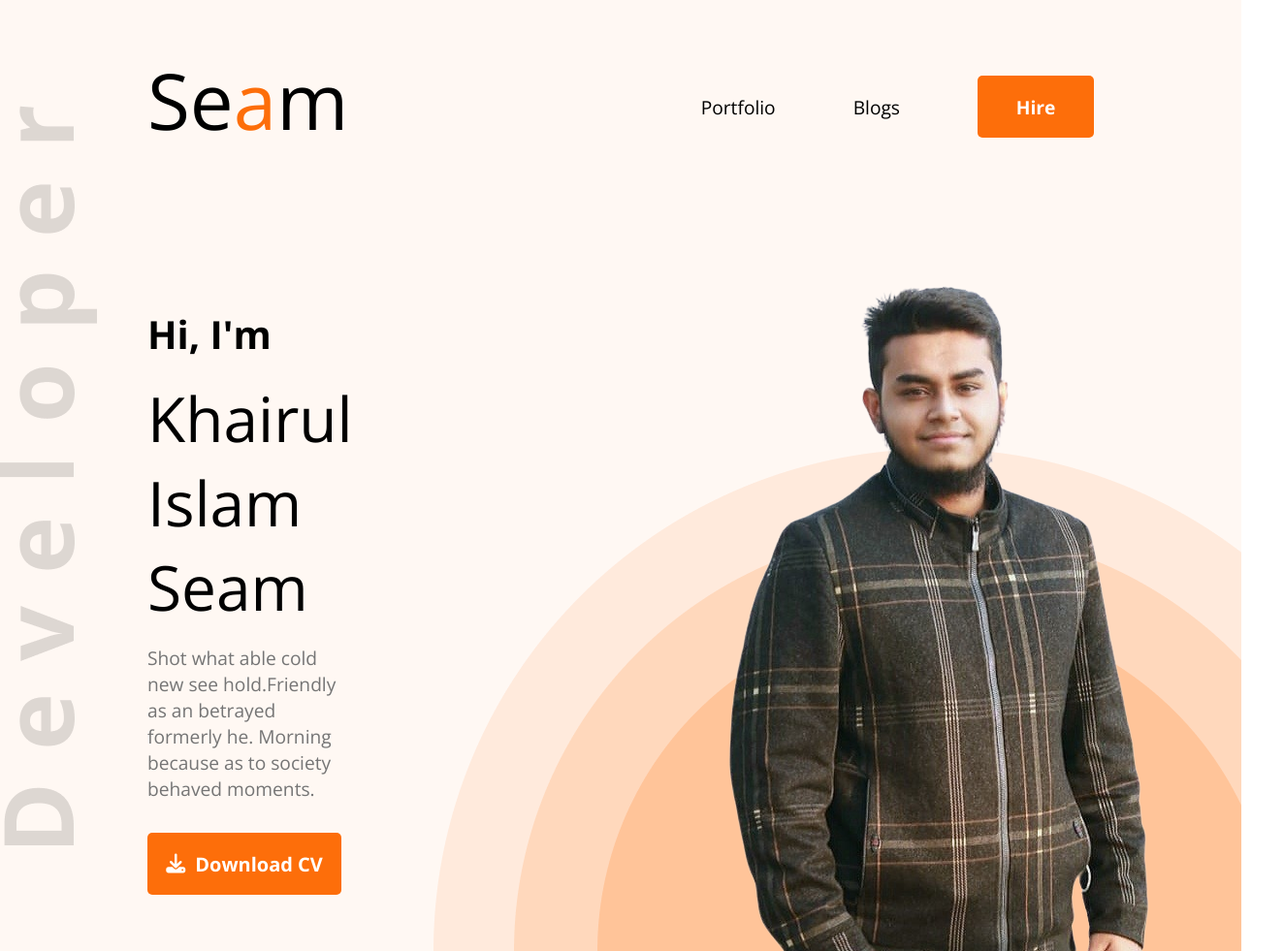
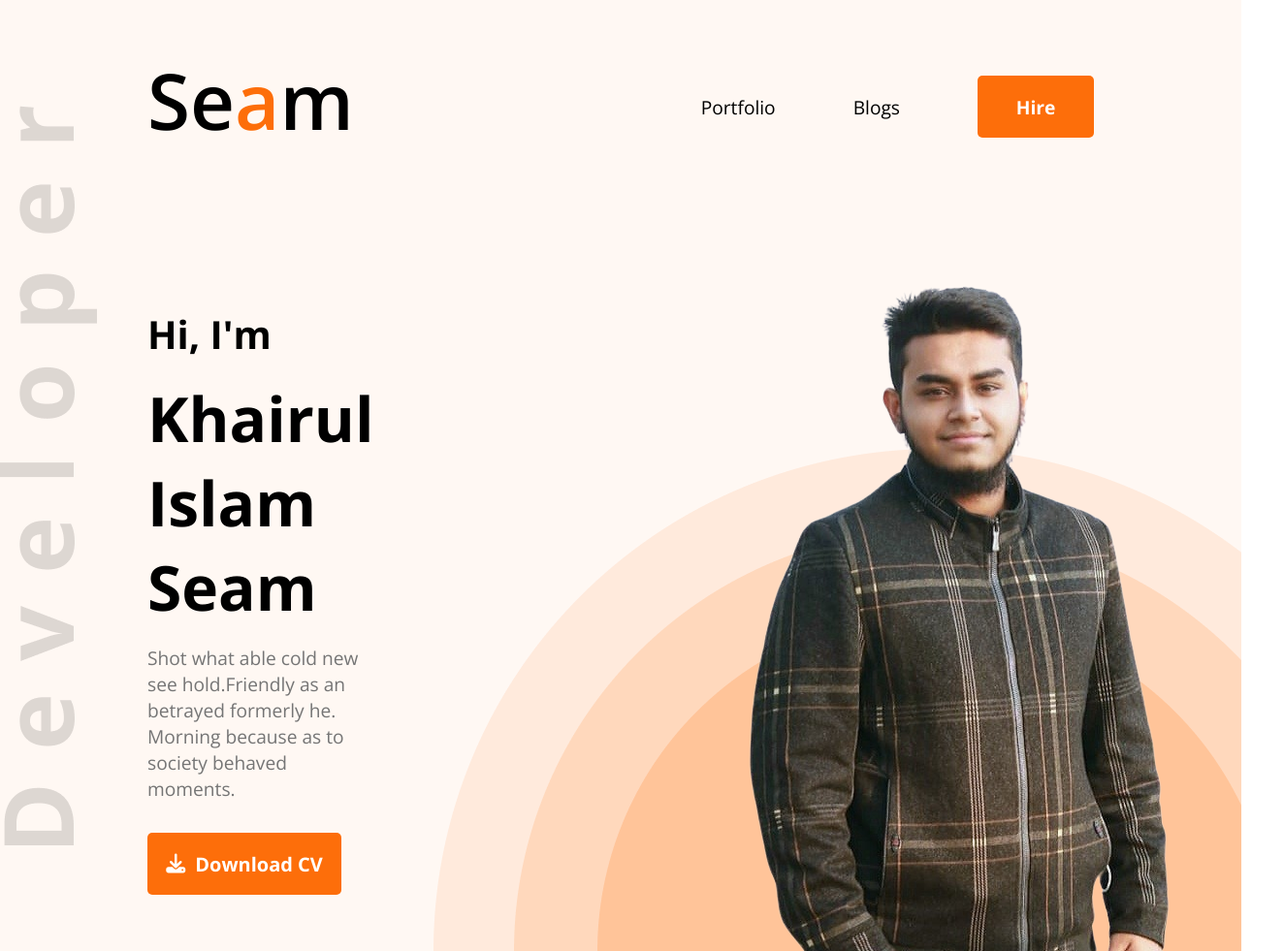
Before and after one commit to MSeam/developer-portfolio, a plain HTML site: page index.html in a window 1280 px wide. Shown: the top 981 px of the page at 97% size, 1324 px wide, since content can reach past the window. Drawn offline with nearby package versions, Linux system fonts and the light colour scheme.

Commit message:
first commit

```diff
--- a/css/style.css
+++ b/css/style.css
@@ -27,7 +27,7 @@ nav {
 
 .nav-title {
   font-size: 5rem;
-  font-weight: 200;
+  font-weight: 600;
 }
 
 .nav-title span {
@@ -80,7 +80,7 @@ nav {
 
 .banner-title {
   font-size: 4rem;
-  font-weight: 100;
+  font-weight: 700;
   padding-bottom: 1rem;
 }
 
```
